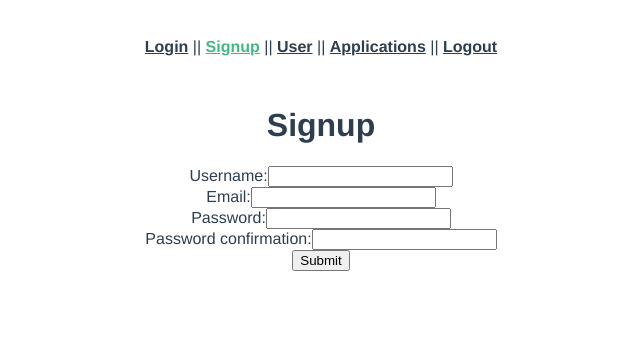
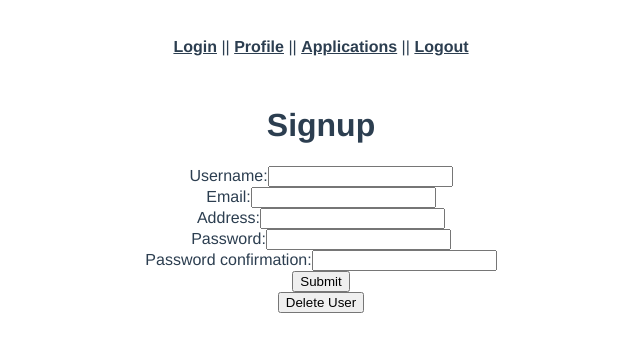
Before and after one commit to MisterVinny/application-analyzer-frontend, a Vue app: page /signup in a window 1280 px wide. Shown: the top 352 px of the page, without its empty margins (319-959 px from the left). Built offline with nearby package versions, Linux system fonts and the light colour scheme; the HTML template or start-up script is replaced by a standard one.

Commit message:
Removes link to signup from app.vue header, add delete buttion to User view, logout pushes to signup (/), adds address field to Signup view.

```diff
--- a/src/App.vue
+++ b/src/App.vue
@@ -2,8 +2,7 @@
   <div id="app">
     <div id="nav">
       <router-link to="/">Login</router-link> ||
-      <router-link to="/signup">Signup</router-link> ||
-      <router-link to="/user">User</router-link> ||
+      <router-link to="/profile">Profile</router-link> ||
       <router-link to="/applications">Applications</router-link> ||
       <router-link to="/logout">Logout</router-link>
     </div>
@@ -33,13 +32,3 @@
   color: #42b983;
 }
 </style>
-
-<script>
-export default {
-  data: function () {
-    return {
-      userID: 0,
-    };
-  },
-};
-</script>
--- a/src/router/index.js
+++ b/src/router/index.js
@@ -15,8 +15,8 @@ const routes = [
     component: Login,
   },
   {
-    path: "/user",
-    name: "user",
+    path: "/profile",
+    name: "profile",
     component: User,
   },
   {
--- a/src/views/Login.vue
+++ b/src/views/Login.vue
@@ -48,7 +48,6 @@ export default {
           axios.defaults.headers.common["Authorization"] =
             "Bearer " + response.data.jwt;
           localStorage.setItem("jwt", response.data.jwt);
-          localStorage.setItem("userId", response.data.user_id);
           this.$router.push("/applications");
         })
         .catch((error) => {
--- a/src/views/Logout.vue
+++ b/src/views/Logout.vue
@@ -9,7 +9,6 @@ export default {
   created: function () {
     delete axios.defaults.headers.common["Authorization"];
     localStorage.removeItem("jwt");
-    localStorage.removeItem("userId");
     this.$router.push("/");
   },
 };
--- a/src/views/Signup.vue
+++ b/src/views/Signup.vue
@@ -24,6 +24,14 @@
         />
       </div>
       <div class="form-group">
+        <label>Address:</label>
+        <input
+          type="address"
+          class="form-control"
+          v-model="newUserParams.address"
+        />
+      </div>
+      <div class="form-group">
         <label>Password:</label>
         <input
           type="password"
@@ -41,6 +49,7 @@
       </div>
       <input type="submit" class="btn btn-primary" value="Submit" />
     </form>
+    <button v-on:click="deleteUser()">Delete User</button>
   </div>
 </template>
 
--- a/src/views/User.vue
+++ b/src/views/User.vue
@@ -1,6 +1,9 @@
 <template>
-  <div class="user">
+  <div class="profile">
     <div>{{ userDetails }}</div>
+    <div>
+      <button v-on:click="deleteUser()">Delete User</button>
+    </div>
   </div>
 </template>
 
@@ -14,11 +17,19 @@ export default {
       errors: [],
     };
   },
+
+  created: function () {
+    axios.get("/users/self").then((response) => {
+      console.log("User: ", response.data);
+      this.userDetails = response.data;
+    });
+  },
   methods: {
-    submit: function () {
-      axios.get(`/users/${this.$route.params.userid}`).then((response) => {
-        console.log("User: ", response.data);
-        this.userDetails = response.data;
+    deleteUser: function () {
+      axios.delete("/users/self").then((response) => {
+        console.log(response.data);
+        localStorage.removeItem("jwt");
+        this.$router.push("/");
       });
     },
   },
```
